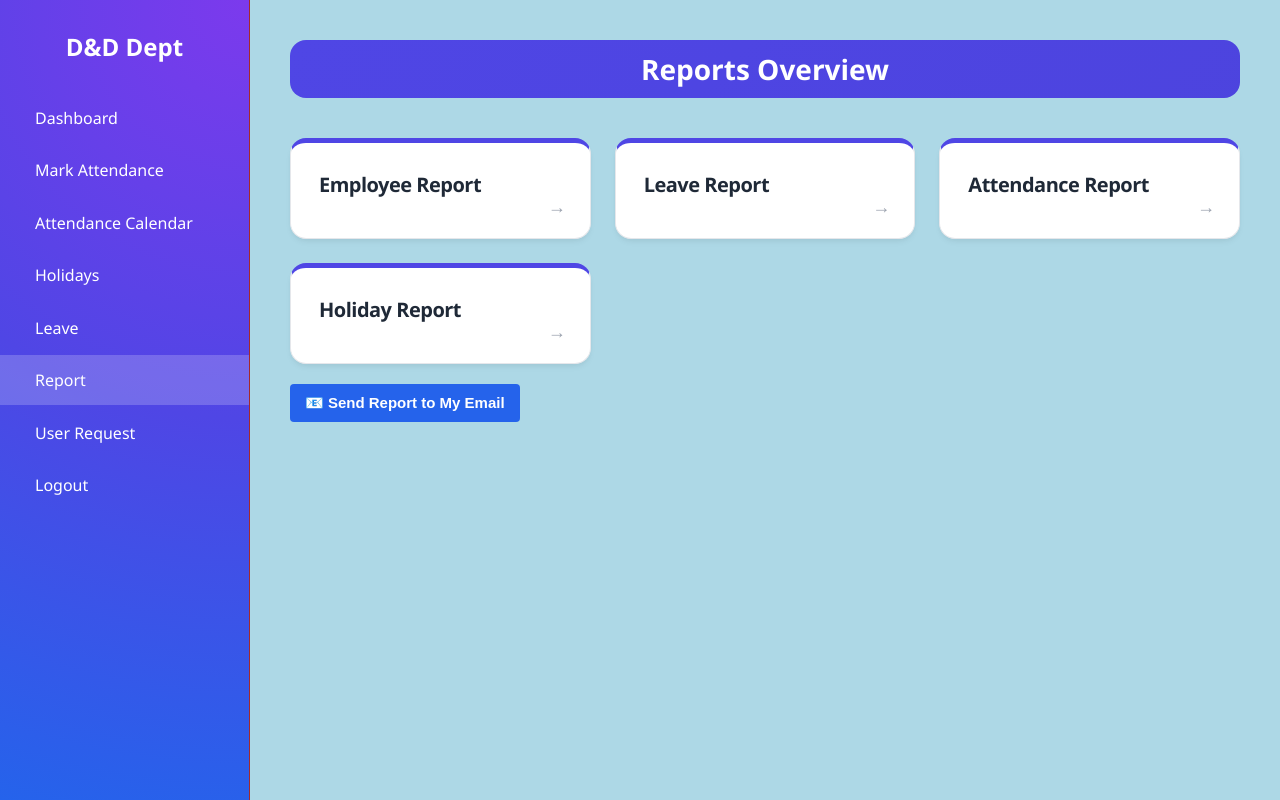
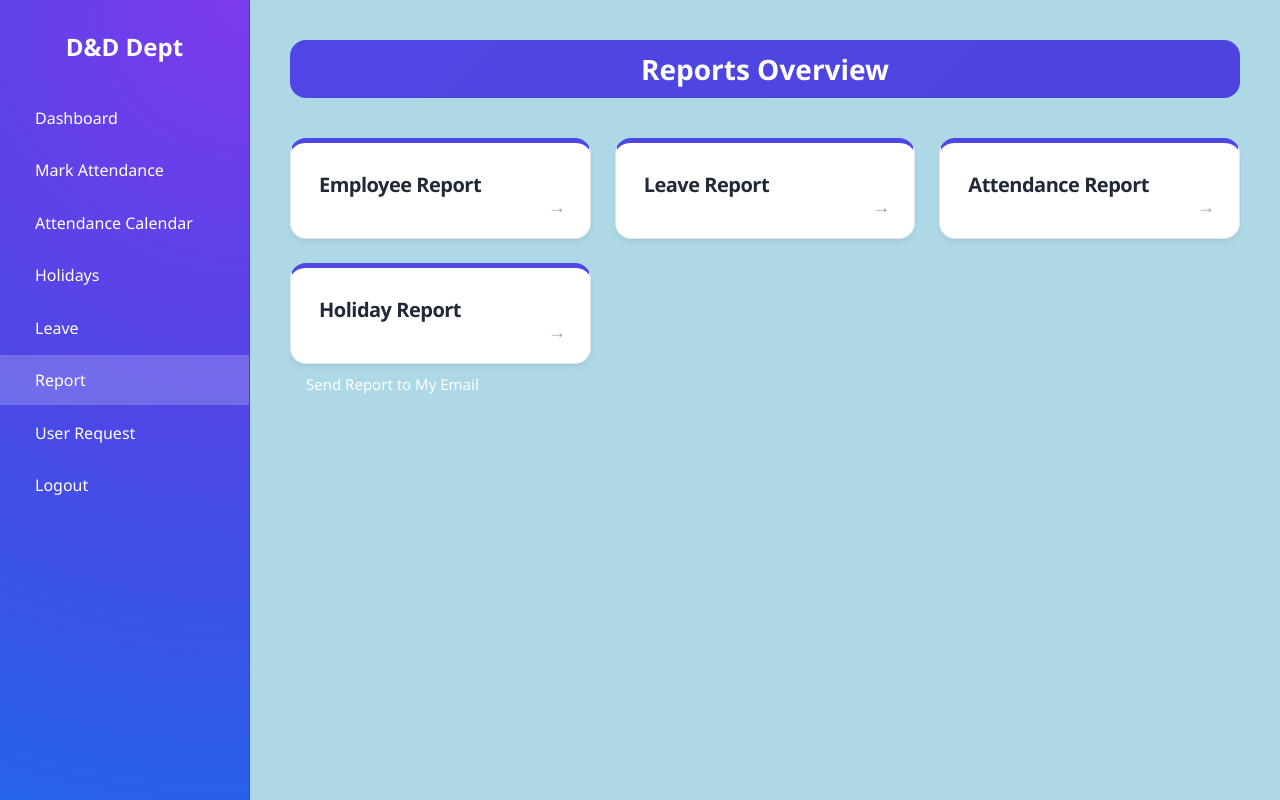
Before and after one commit to mewadayogesh/Attendance_admin, a Flask app: page /report in a window 1280 px wide. Run offline with Flask 3, Linux system fonts and the light colour scheme; a user stored in the database is signed in; data comes from the database, SQL or seed files in the repository.

Commit message:
Update report.html

```diff
--- a/Project_user/templates/report.html
+++ b/Project_user/templates/report.html
@@ -141,11 +141,15 @@
         </a>
     </div>
 </div>
-
+<!--comment-->
+<!--
 <form action="{{ url_for('send_attendance_email') }}" method="POST" style="margin-top: 20px;">
     <button type="submit" style="background-color: #2563eb; color: white; padding: 10px 15px; border: none; border-radius: 4px; cursor: pointer; font-weight: bold;">
         📧 Send Report to My Email
     </button>
-</form>
+</form>-->
+<a href="mailto:?subject=Reports%20Overview%20Data&body=Hello,%0A%0APlease%20find%20attached%20the%20reports%20overview%20data.%0A%0ABest%20Regards,%20HR%20System" class="btn btn-primary">
+    <i class="fas fa-envelope"></i> Send Report to My Email
+</a>
 
 {% endblock %}
```
